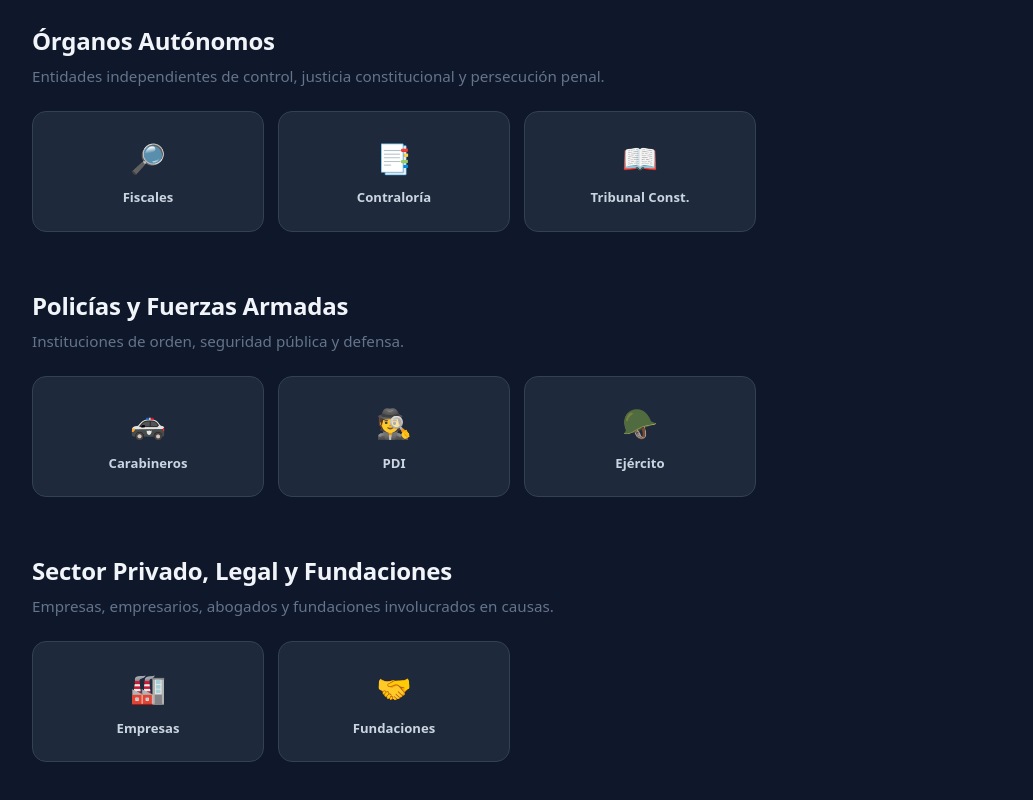
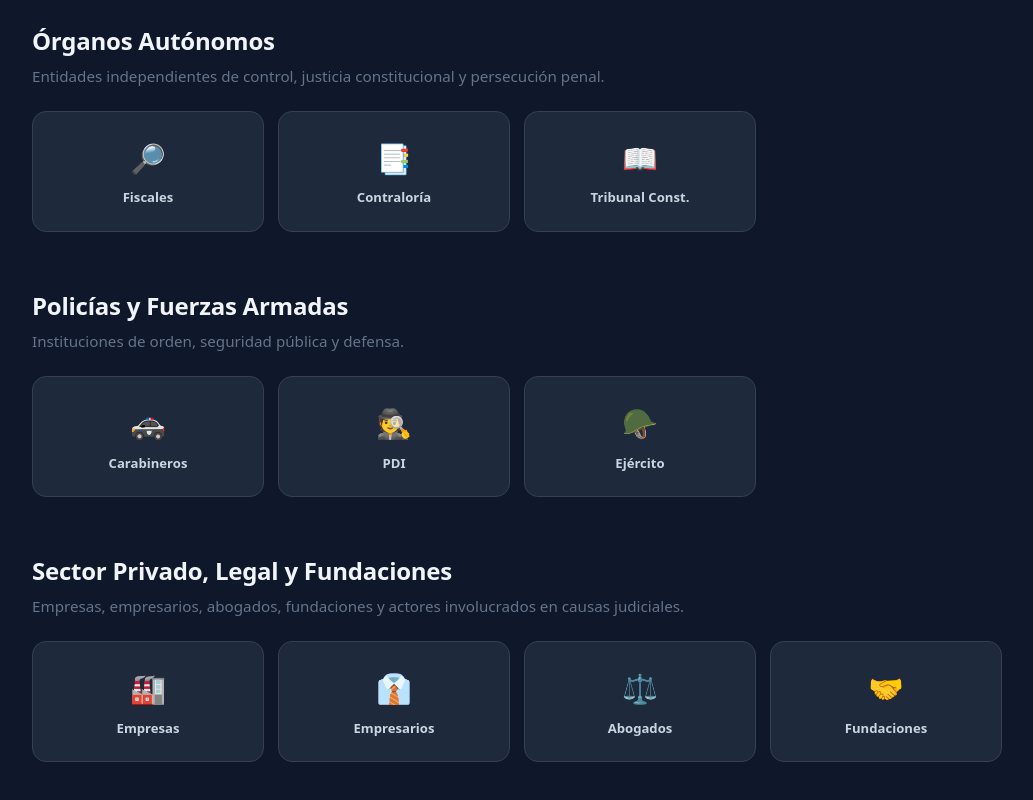
Before and after one commit to proyectoexpedientesc/app-expedientes-c-web, a Vue app: page / in a window 1280 px wide. Shown: the part 2811-3611 px from the top of the page, without its empty margins (0-1033 px from the left). Built offline with nearby package versions, Linux system fonts and the light colour scheme; no server answers; the database is empty.

Commit message:
Fix: corrijo tipos en home

```diff
--- a/src/views/HomeView.vue
+++ b/src/views/HomeView.vue
@@ -598,9 +598,11 @@ const macroCategorias = [
   {
     id: 'privado',
     titulo: 'Sector Privado, Legal y Fundaciones',
-    descripcion: 'Empresas, empresarios, abogados y fundaciones involucrados en causas.',
+    descripcion: 'Empresas, empresarios, abogados, fundaciones y actores involucrados en causas judiciales.',
     items: [
       { tipo: 'empresas',    label: 'Empresas',    icono: '🏭' },
+      { tipo: 'empresarios', label: 'Empresarios', icono: '👔' },
+      { tipo: 'abogados',    label: 'Abogados',    icono: '⚖️' },
       { tipo: 'fundaciones', label: 'Fundaciones', icono: '🤝' }
     ]
   }
```
